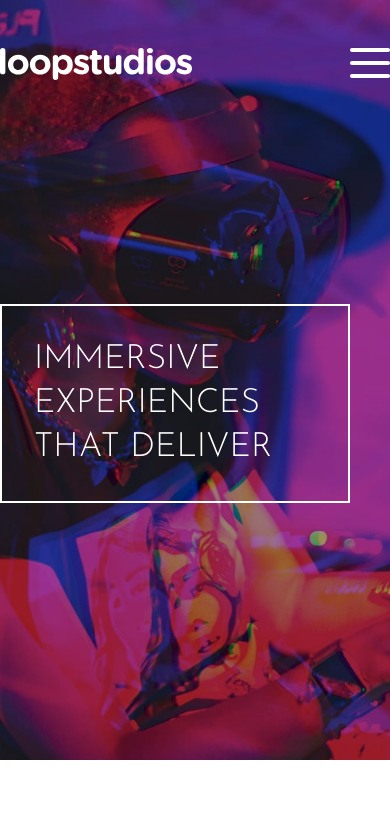
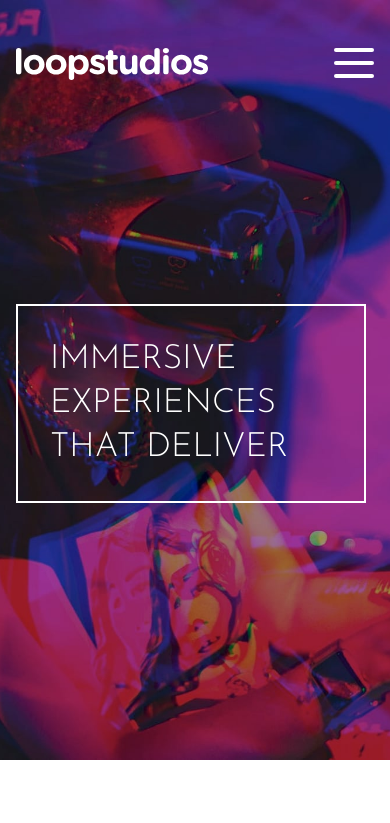
Before and after one commit to pklepa/loopstudios-landing, a React (Create React App) app: page / in a window 390 px wide. Shown: the top 823 px of the page. Built offline with nearby package versions, Linux system fonts and the light colour scheme.

Commit message:
Fix small bugs on HeroSection and MobileMenu

```diff
--- a/src/components/HeroSection.js
+++ b/src/components/HeroSection.js
@@ -28,6 +28,7 @@ const Container = styled.section`
   background-attachment: fixed;
 
   height: 90vh;
+  padding: 0 1rem;
 
   display: flex;
   align-items: center;
--- a/src/components/MobileMenu.js
+++ b/src/components/MobileMenu.js
@@ -39,6 +39,7 @@ const Container = styled.div`
   left: 0;
 
   transition: all 0.6s;
+  z-index: 15;
 `;
 
 const NavItem = styled.a`
--- a/src/components/Navbar.js
+++ b/src/components/Navbar.js
@@ -39,7 +39,7 @@ const Container = styled.header`
   width: 100%;
   padding: 3rem 0;
 
-  z-index: 10;
+  z-index: 20;
 
   .nav-links {
     display: none;
```
Also changed, not shown: 1 other file (tests, documents, lock files or other folders).
